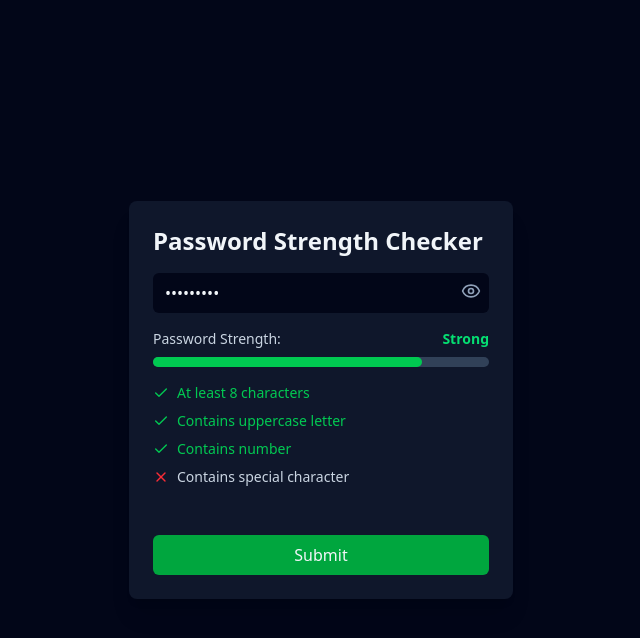
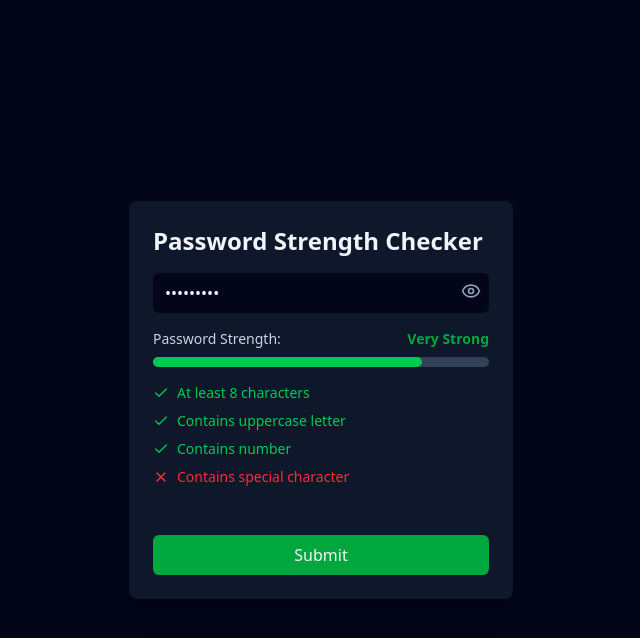
Before and after one commit to majidali129/react-coding-challenges, a React (Vite) app: page / in a window 1280 px wide. Both pictures are taken after typing "Sample123" into the empty fields and a click on the button "Submit". Shown: the top 638 px of the page, without its empty margins (319-959 px from the left). Built offline with nearby package versions, Linux system fonts and the light colour scheme.

Commit message:
ref: refactor ,remove duplicate code,  separate the concerns bu UI

```diff
--- /dev/null
+++ b/src/challenges/50 React Coding Puzzles/password-strength-checker/Critarea.tsx
@@ -0,0 +1,35 @@
+import { Check, X } from "lucide-react";
+import { PasswordReport } from "../types";
+
+type CritareaProps = {
+  criteria: Array<{ label: string; status: PasswordReport }>;
+};
+
+const Critarea = ({ criteria }: CritareaProps) => {
+  return (
+    <div className="mb-6 space-y-2">
+      {criteria.map((criterion, index) => (
+        <div key={index} className="flex items-center">
+          {criterion.status === PasswordReport.valid ? (
+            <Check className="w-4 h-4 mr-2 text-green-500" />
+          ) : (
+            <X className="w-4 h-4 mr-2 text-red-500" />
+          )}
+          <span
+            className={`text-sm ${
+              criterion.status === PasswordReport.valid
+                ? "text-green-500"
+                : criterion.status === PasswordReport.invalid
+                ? "text-red-500"
+                : "text-slate-300"
+            }`}
+          >
+            {criterion.label}
+          </span>
+        </div>
+      ))}
+    </div>
+  );
+};
+
+export default Critarea;
--- /dev/null
+++ b/src/challenges/50 React Coding Puzzles/password-strength-checker/PasswordInput.tsx
@@ -0,0 +1,33 @@
+import { Eye, EyeOff } from "lucide-react";
+import React, { ChangeEvent } from "react";
+
+interface PasswordInputProps {
+  show: boolean;
+  handlePasswordChange: (e: ChangeEvent<HTMLInputElement>) => void;
+  setShow: (value: React.SetStateAction<boolean>) => void;
+}
+
+const PasswordInput = ({
+  show,
+  handlePasswordChange,
+  setShow,
+}: PasswordInputProps) => {
+  return (
+    <div className="mb-4 relative">
+      <input
+        onChange={handlePasswordChange}
+        type={show ? "text" : "password"}
+        placeholder="Enter your password"
+        className="w-full bg-slate-950 text-slate-100 px-3 py-2 rounded-md pr-10"
+      />
+      <button
+        onClick={() => setShow((prev) => !prev)}
+        className="absolute right-2 top-2 text-slate-400"
+      >
+        {!show ? <Eye className="w-5 h-5" /> : <EyeOff className="w-5 h-5" />}
+      </button>
+    </div>
+  );
+};
+
+export default PasswordInput;
--- a/src/challenges/50 React Coding Puzzles/password-strength-checker/PasswordStrengthChecker.tsx
+++ b/src/challenges/50 React Coding Puzzles/password-strength-checker/PasswordStrengthChecker.tsx
@@ -1,19 +1,8 @@
-import { Check, Eye, EyeOff, X } from "lucide-react";
 import { ChangeEvent, useState } from "react";
-
-enum PasswordReport {
-  empty = "empty",
-  valid = "valid",
-  invalid = "invalid",
-}
-
-enum PasswordStrength {
-  Week = "Week",
-  Normal = "Normal",
-  Strong = "Strong",
-  "Very Strong" = "Very Strong",
-  Excellent = "Excellent",
-}
+import { PasswordReport, PasswordStrength } from "../types";
+import Critarea from "./Critarea";
+import PasswordInput from "./PasswordInput";
+import PasswordStrengthIndicator from "./PasswordStrengthIndicator";
 
 const progressWeight = {
   length: 40,
@@ -30,55 +19,53 @@ export default function PasswordStrengthChecker() {
     setPassword(e.target.value);
   };
 
+  const checkPassValidity = (condition: boolean): PasswordReport => {
+    if (password === "") return PasswordReport.empty;
+    return condition ? PasswordReport.valid : PasswordReport.invalid;
+  };
+
   // Check for password validity regarding strength
-  const lengthStatus: PasswordReport =
-    password === ""
-      ? PasswordReport.empty
-      : password.length < 8
-      ? PasswordReport.invalid
-      : PasswordReport.valid;
+  const lengthStatus = checkPassValidity(password.length >= 8);
+  const upperCaseStatus = checkPassValidity(/[A-Z]/.test(password));
+  const containsNumberStatus = checkPassValidity(/[0-9]{1,}/.test(password));
+  const containsSpecialCharacterStatus = checkPassValidity(
+    /[`!@#$%^&*()_+\-=[\]{};':"\\|,.<>\\/?~]/.test(password)
+  );
 
-  const upperCaseStatus =
-    password === ""
-      ? PasswordReport.empty
-      : /[A-Z]/.test(password)
-      ? PasswordReport.valid
-      : PasswordReport.invalid;
+  const calculateProgress = () => {
+    let progress = 0;
+    if (lengthStatus === PasswordReport.valid)
+      progress += progressWeight.length;
+    if (upperCaseStatus === PasswordReport.valid)
+      progress += progressWeight.uppercase;
+    if (containsNumberStatus === PasswordReport.valid)
+      progress += progressWeight.numbers;
+    if (containsSpecialCharacterStatus === PasswordReport.valid)
+      progress += progressWeight.specialCharacters;
 
-  const containsNumberStatus =
-    password === ""
-      ? PasswordReport.empty
-      : /[0-9]{1,}/.test(password)
-      ? PasswordReport.valid
-      : PasswordReport.invalid;
+    return progress;
+  };
 
-  const containsSpecialCharacterStatus =
-    password === ""
-      ? PasswordReport.empty
-      : /[`!@#$%^&*()_+\-=[\]{};':"\\|,.<>\\/?~]/.test(password)
-      ? PasswordReport.valid
-      : PasswordReport.invalid;
+  const criteria = [
+    { label: "At least 8 characters", status: lengthStatus },
+    { label: "Contains uppercase letter", status: upperCaseStatus },
+    { label: "Contains number", status: containsNumberStatus },
+    {
+      label: "Contains special character",
+      status: containsSpecialCharacterStatus,
+    },
+  ];
 
-  // Track progress of password strength
-  let progress = 0;
-  let strength = PasswordStrength.Week;
-  if (lengthStatus === PasswordReport.valid) {
-    progress += progressWeight.length;
-    strength = PasswordStrength.Week;
-  }
-  if (upperCaseStatus === PasswordReport.valid) {
-    progress += progressWeight.uppercase;
-    strength = PasswordStrength.Normal;
-  }
-  if (containsNumberStatus === PasswordReport.valid) {
-    progress += progressWeight.numbers;
-    strength = PasswordStrength.Strong;
-  }
-  if (containsSpecialCharacterStatus === PasswordReport.valid) {
-    progress += progressWeight.specialCharacters;
-    strength = PasswordStrength["Very Strong"];
-  }
+  const getStrengthLabel = (progress: number): PasswordStrength => {
+    if (progress >= 91) return PasswordStrength.Excellent;
+    if (progress >= 71) return PasswordStrength["Very Strong"];
+    if (progress >= 41) return PasswordStrength.Strong;
+    if (progress >= 21) return PasswordStrength.Normal;
+    return PasswordStrength.Week;
+  };
 
+  const progress = calculateProgress();
+  const strength = getStrengthLabel(progress);
   return (
     <div className="min-h-screen bg-slate-950 flex items-center justify-center">
       <div className="bg-slate-900 p-6 rounded-lg shadow-xl w-96">
@@ -87,131 +74,21 @@ export default function PasswordStrengthChecker() {
         </h2>
 
         {/* Password Input */}
-        <div className="mb-4 relative">
-          <input
-            onChange={handlePasswordChange}
-            type={show ? "text" : "password"}
-            placeholder="Enter your password"
-            className="w-full bg-slate-950 text-slate-100 px-3 py-2 rounded-md pr-10"
-          />
-          <button
-            onClick={() => setShow((prev) => !prev)}
-            className="absolute right-2 top-2 text-slate-400"
-          >
-            {!show ? (
-              <Eye className="w-5 h-5" />
-            ) : (
-              <EyeOff className="w-5 h-5" />
-            )}
-          </button>
-        </div>
+        <PasswordInput
+          show={show}
+          handlePasswordChange={handlePasswordChange}
+          setShow={setShow}
+        />
 
         {/* Strength Indicator */}
-        <div className="mb-4">
-          <div className="flex justify-between mb-2">
-            <span className="text-slate-300 text-sm">Password Strength:</span>
-            {password && (
-              <span
-                className={`${
-                  strength === PasswordStrength.Week
-                    ? "text-red-500"
-                    : strength === PasswordStrength.Normal
-                    ? "text-yellow-500"
-                    : strength === PasswordStrength.Strong
-                    ? "text-green-400"
-                    : strength === PasswordStrength["Very Strong"]
-                    ? "text-green-600"
-                    : ""
-                } text-sm font-semibold`}
-              >
-                {strength}
-              </span>
-            )}
-          </div>
-          <div className="w-full bg-slate-700 rounded-full h-2.5">
-            <div
-              className={`bg-green-500 h-2.5 rounded-full`}
-              style={{ width: progress + "%" }}
-            ></div>
-          </div>
-        </div>
+        <PasswordStrengthIndicator
+          strength={strength}
+          progress={progress}
+          password={password}
+        />
 
         {/* Criteria Checklist */}
-        <div className="mb-6 space-y-2">
-          <div className="flex items-center">
-            {lengthStatus === PasswordReport.valid ? (
-              <Check className="w-4 h-4 mr-2 text-green-500" />
-            ) : (
-              <X className="w-4 h-4 mr-2 text-red-500" />
-            )}
-            <span
-              className={`text-sm ${
-                lengthStatus === PasswordReport.valid
-                  ? "text-green-500"
-                  : lengthStatus === PasswordReport.invalid
-                  ? "text-red-500"
-                  : "text-slate-300"
-              } `}
-            >
-              At least 8 characters
-            </span>
-          </div>
-          <div className="flex items-center">
-            {upperCaseStatus === PasswordReport.valid ? (
-              <Check className="w-4 h-4 mr-2 text-green-500" />
-            ) : (
-              <X className="w-4 h-4 mr-2 text-red-500" />
-            )}
-            <span
-              className={`text-sm ${
-                upperCaseStatus === PasswordReport.valid
-                  ? "text-green-500"
-                  : upperCaseStatus === PasswordReport.invalid
-                  ? "text-red-500"
-                  : "text-slate-300"
-              } `}
-            >
-              Contains uppercase letter
-            </span>
-          </div>
-          <div className="flex items-center text-slate-300">
-            {containsNumberStatus === PasswordReport.valid ? (
-              <Check className="w-4 h-4 mr-2 text-green-500" />
-            ) : (
-              <X className="w-4 h-4 mr-2 text-red-500" />
-            )}
-            <span
-              className={`text-sm ${
-                containsNumberStatus === PasswordReport.valid
-                  ? "text-green-500"
-                  : upperCaseStatus === PasswordReport.invalid
-                  ? "text-red-500"
-                  : "text-slate-300"
-              } `}
-            >
-              Contains number
-            </span>
-          </div>
-          <div className="flex items-center text-slate-300">
-            {containsSpecialCharacterStatus === PasswordReport.valid ? (
-              <Check className="w-4 h-4 mr-2 text-green-500" />
-            ) : (
-              <X className="w-4 h-4 mr-2 text-red-500" />
-            )}
-            <span
-              className={`text-sm ${
-                containsSpecialCharacterStatus === PasswordReport.valid
-                  ? "text-green-500"
-                  : upperCaseStatus === PasswordReport.invalid
-                  ? "text-red-500"
-                  : "text-slate-300"
-              } `}
-            >
-              Contains special character
-            </span>
-          </div>
-        </div>
-
+        <Critarea criteria={criteria} />
         {/* Submit Button */}
         <button className="w-full bg-green-600 text-slate-100 py-2 rounded-md mt-6 hover:bg-green-700 transition-colors">
           Submit
--- /dev/null
+++ b/src/challenges/50 React Coding Puzzles/password-strength-checker/PasswordStrengthIndicator.tsx
@@ -0,0 +1,44 @@
+import { PasswordStrength } from "../types";
+
+const PasswordStrengthIndicator = ({
+  password,
+  strength,
+  progress,
+}: {
+  password: string;
+  progress: number;
+  strength: PasswordStrength;
+}) => {
+  return (
+    <div className="mb-4">
+      <div className="flex justify-between mb-2">
+        <span className="text-slate-300 text-sm">Password Strength:</span>
+        {password && (
+          <span
+            className={`${
+              strength === PasswordStrength.Week
+                ? "text-red-500"
+                : strength === PasswordStrength.Normal
+                ? "text-yellow-500"
+                : strength === PasswordStrength.Strong
+                ? "text-green-400"
+                : strength === PasswordStrength["Very Strong"]
+                ? "text-green-600"
+                : "text-green-200"
+            } text-sm font-semibold`}
+          >
+            {strength}
+          </span>
+        )}
+      </div>
+      <div className="w-full bg-slate-700 rounded-full h-2.5">
+        <div
+          className={`bg-green-500 h-2.5 rounded-full`}
+          style={{ width: progress + "%" }}
+        ></div>
+      </div>
+    </div>
+  );
+};
+
+export default PasswordStrengthIndicator;
--- /dev/null
+++ b/src/challenges/50 React Coding Puzzles/types/index.ts
@@ -0,0 +1,13 @@
+export enum PasswordReport {
+  empty = "empty",
+  valid = "valid",
+  invalid = "invalid",
+}
+
+export enum PasswordStrength {
+  Week = "Week",
+  Normal = "Normal",
+  Strong = "Strong",
+  "Very Strong" = "Very Strong",
+  Excellent = "Excellent",
+}
```
